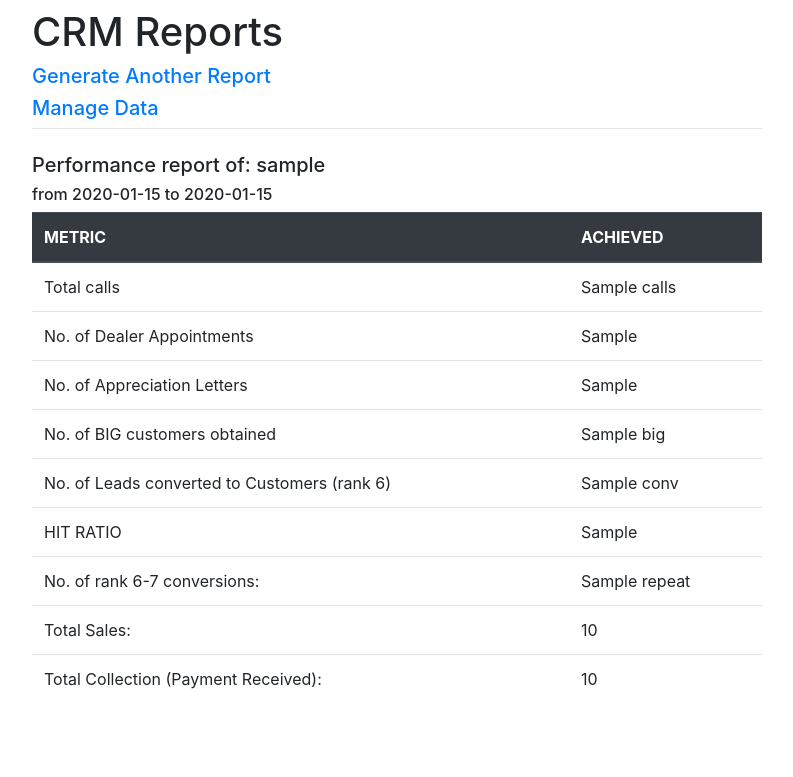
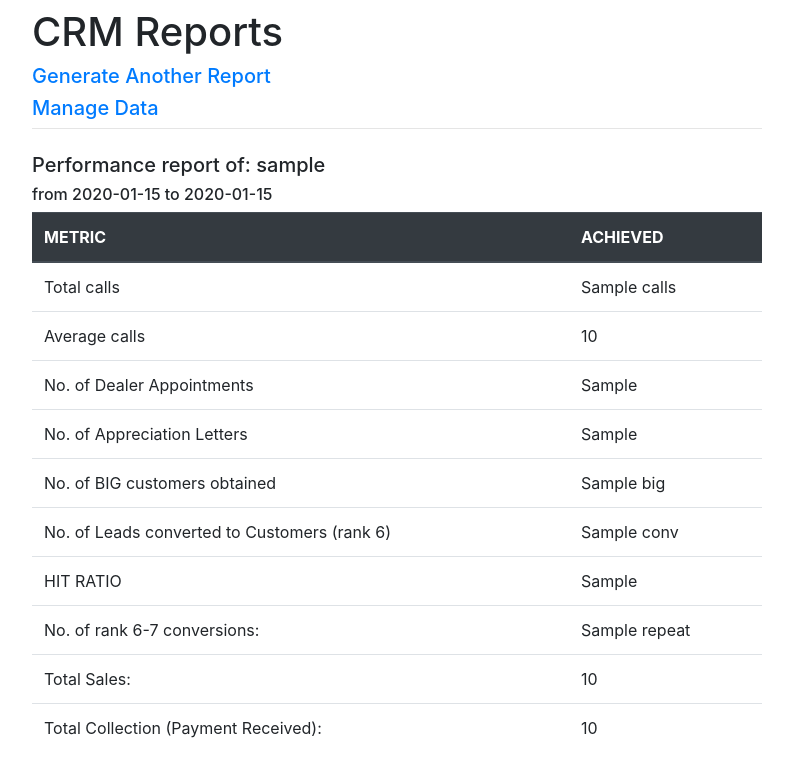
Before and after one commit to sidharth299/CRM_PS, a Django app: template report/templates/report/perf_report.html in a window 1280 px wide. Shown: the top 777 px of the page, without its empty margins (243-1036 px from the left). Run offline with Django 3.2, Linux system fonts and the light colour scheme; the template is opened without the code that fills it: most values are stand-ins (such as "Sample title", 1, 10 or a date in 2020); some libraries are stand-ins or nearby versions.

Commit message:
add avg calls to perf report

```diff
--- a/report/templates/report/perf_report.html
+++ b/report/templates/report/perf_report.html
@@ -19,6 +19,10 @@
       <tr>
         <td>Total calls</td>
         <td>{{calls}}</td>
+      </tr>
+      <tr>
+        <td>Average calls</td>
+        <td>{{avg_calls}}</td>
       </tr>
       <tr>
         <td>No. of Dealer Appointments</td>
--- a/report/views.py
+++ b/report/views.py
@@ -357,11 +357,14 @@ def perf_report(request):
 								)
 
 			calls=0
+			num=0
 			for r in res:
 				r.count = round(r.count/3,2)
 				calls=calls+r.count
+				num=num+1
 
 			calls=round(calls,2)
+			avg_calls=round((calls/num),2)
 
 			res = Dsr.objects.raw('''SELECT  id, count(id) as c
 									FROM data_entry
@@ -441,7 +444,7 @@ def perf_report(request):
 			for r in res:
 				s_tot=s_tot+r.b
 
-			payload = {'username':username, 'firstdate':first_date, 'lastdate':last_date, 'calls':calls, 'd_app':d_app, 'a_letter':a_letter, 'big':big, 'conv':conv, 'hit_ratio':hit_ratio, 'repeat':repeat, 'p_total':p_tot, 's_total':s_tot}
+			payload = {'username':username, 'firstdate':first_date, 'lastdate':last_date, 'calls':calls,'avg_calls':avg_calls ,'d_app':d_app, 'a_letter':a_letter, 'big':big, 'conv':conv, 'hit_ratio':hit_ratio, 'repeat':repeat, 'p_total':p_tot, 's_total':s_tot}
 			return render(request,'report/perf_report.html',payload)
 		else:
 			payload['form'] = PerfReport()
```
